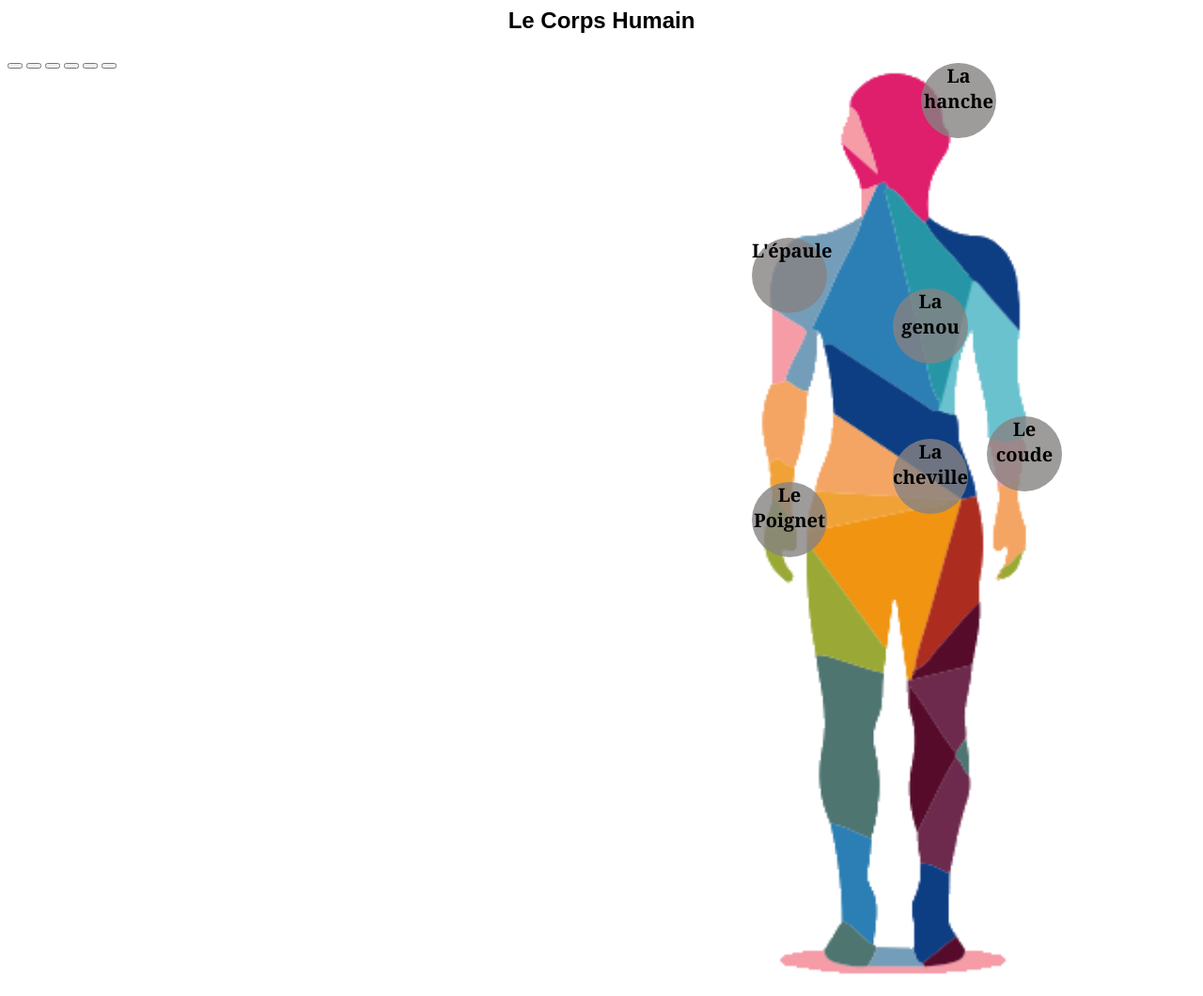
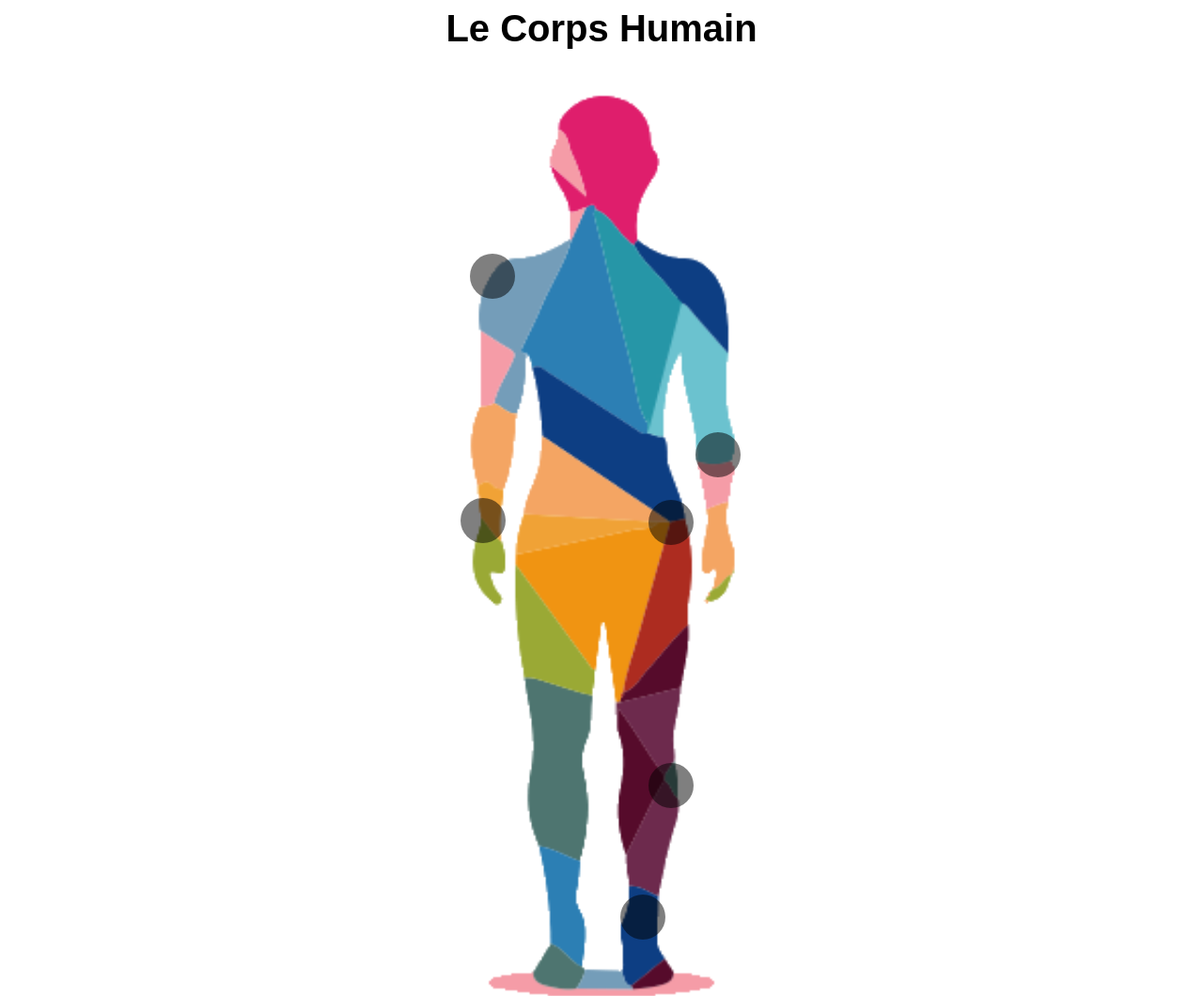
Before and after one commit to Aiiishaaa/JavaScript, a plain HTML site: page [Niveau 1] 11 exercices à faire de préférence seul + Boss de fin/Projet Javascript - Hopital GrosBobo/index.html in a window 1280 px wide. Shown: the top 1060 px of the page at 94% size. Before the commit the page ends 800 px from the top, so only its background shows below. Drawn offline with Linux system fonts and the light colour scheme.

Commit message:
2nd commit

```diff
--- a/[Niveau 1] 11 exercices à faire de préférence seul + Boss de fin/Projet Javascript - Hopital GrosBobo/index.html
+++ b/[Niveau 1] 11 exercices à faire de préférence seul + Boss de fin/Projet Javascript - Hopital GrosBobo/index.html
@@ -8,65 +8,54 @@
 </head>
 
 <body>
+    <div class="content">
 
-    <h2> Le Corps Humain </h2>
+        <h1>Le Corps Humain</h1>
+        <div class="page">
+            <div class="partie-gauche">
+                <img alt="corps humain" src="corps.png" />
+                <bouton id="epaule" class="btn" onClick="showContent(1)"></bouton>
+                <bouton id="poignet" class="btn" onClick="showContent(2)"></bouton>
+                <bouton id="coude" class="btn" onClick="showContent(3)"></bouton>
+                <bouton id="hanche" class="btn" onClick="showContent(4)"></bouton>
+                <bouton id="genou" class="btn" onClick="showContent(5)"></bouton>
+                <bouton id="cheville" class="btn" onClick="showContent(6)"></bouton>
 
+            </div>
+            <div class="partie-droite">
+                <p id="title1" style="display:none">
+                    <span> L'épaule </span> (nom féminin) est la région morphologique se situant à la jonction du tronc avec le membre supérieur. Elle comporte plusieurs articulations qui concourent à en faire le complexe articulaire le plus mobile du
+                    corps humain. Elle permet d'orienter le membre supérieur dans l'espace, autorisant en particulier son extrémité effectrice, la main, à assurer ses rôles de préhension et de communication avec l'environnement situé à sa portée.
+                </p>
 
-    <img alt="corps humain" src="corps.png" />
+                <p id="title2" style="display:none">
+                    <span> Le poignet </span> est une région du membre supérieur située entre la main et l'avant-bras, et contenant le carpe. Élément-clé pour le fonctionnement de la main, il permet les mouvements (c'est-à-dire les changements de place
+                    et d’orientation) de la main par rapport à l’avant-bras, transmet les forces appliquées de la main à l’avant-bras, permet d'adapter la capacité de flexion-extension maximale des doigts et de la préhension.
+                </p>
 
+                <p id="title3" style="display:none">
+                    <span> Le coude </span> (ou articulation olécranienne) est la partie du membre supérieur située entre le bras et l'avant-bras. Cette articulation comprend en avant la région du « pli du coude » (ou fosse cubitale). C'est un complexe
+                    articulaire synovial du membre supérieur humain reliant le bras à l'avant-bras. Il unit ainsi trois os entre eux : le radius, l'ulna (cubitus) et l'humérus.
+                </p>
 
-    <button id="btn" type="button1">
-    <h1 class="epaule" onClick="showHxContent(1)"> L'épaule </h1>
-    <div id="title1" style="display:none">
-        <p>L'épaule (nom féminin) est la région morphologique se situant à la jonction du tronc avec le membre supérieur.</p>
-        <p>Elle comporte plusieurs articulations qui concourent à en faire le complexe articulaire le plus mobile du corps humain. </p>
-        <p>Elle permet d'orienter le membre supérieur dans l'espace, autorisant en particulier son extrémité effectrice, la main, à assurer ses rôles de préhension et de communication avec l'environnement situé à sa portée.</p>
+                <p id="title4" style="display:none">
+                    <span> La hanche</span> ou articulation coxo-fémorale est une articulation (sphéroïde) qui permet de joindre la cuisse au bassin. Elle met en jeu deux os : l'os coxal et le fémur.
+                </p>
+
+                <p id="title5" style="display:none">
+                    <span> Le genou </span>est une articulation qui permet de joindre la jambe à la cuisse. Elle met en jeu trois os, le fémur, le tibia et la patella, par le biais de trois articulations, l'articulation fémoro-patellaire et la double
+                    articulation fémoro-tibiale.
+                </p>
+
+                <p id="title6" style="display:none">
+                    <span> La cheville</span> ou cou-de-pied est l'articulation qui relie la jambe et le pied. Elle est parfois sujette à des entorses, le plus souvent externes par flexion plantaire et pied en équin. Une cheville adulte est composée,
+                    au point de vue osseux, de l'épiphyse inférieure du tibia (malléole interne et plafond), de l'épiphyse inférieure de la fibula (ou péroné) (malléole externe) et du talus (ou astragale). Classiquement, on parle d'articulation supinale
+                    de l'arrière pied. </p>
+                </p>
+
+            </div>
+        </div>
     </div>
-</button>
-
-    <button id="btn" type="button2">
-    <h1 class="poignet" onClick="showHxContent(2)"> Le Poignet </h1>
-    <div id="title2" style="display:none">
-        <p> Le poignet est une région du membre supérieur située entre la main et l'avant-bras, et contenant le carpe.</p>
-        <p> Élément-clé pour le fonctionnement de la main, il permet les mouvements (c'est-à-dire les changements de place et d’orientation) de la main par rapport à l’avant-bras, transmet les forces appliquées de la main à l’avant-bras, permet d'adapter
-            la capacité de flexion-extension maximale des doigts et de la préhension</p>
-    </div>
-</button>
-
-    <button id="btn" type="button3">
-    <h1  id="btn" class="coude" onClick="showHxContent(3)"> Le coude</h1>
-    <div id="title3" style="display:none">
-        <p> Le coude (ou articulation olécranienne) est la partie du membre supérieur située entre le bras et l'avant-bras. Cette articulation comprend en avant la région du « pli du coude » (ou fosse cubitale). C'est un complexe articulaire synovial du membre
-            supérieur humain reliant le bras à l'avant-bras. Il unit ainsi trois os entre eux : le radius, l'ulna (cubitus) et l'humérus.</p>
-    </div>
-</button>
-
-    <button id="btn" type="button4">
-    <h1 class="hanche" onClick="showHxContent(4)"> La hanche </h1>
-    <div id="title4" style="display:none">
-
-        <p>La hanche ou articulation coxo-fémorale est une articulation (sphéroïde) qui permet de joindre la cuisse au bassin.</p>
-        <p> Elle met en jeu deux os : l'os coxal et le fémur.</p>
-    </div>
-    </button>
-
-
-    <button id="btn" type="button5">
-    <h1 class="genou" onClick="showHxContent(5)"> La genou </h1>
-    <div id="title5" style="display:none">
-        <p> Le genou est une articulation qui permet de joindre la jambe à la cuisse. Elle met en jeu trois os, le fémur, le tibia et la patella, par le biais de trois articulations, l'articulation fémoro-patellaire et la double articulation fémoro-tibiale.
-        </p>
-    </div>
-</button>
-    <button id="btn" type="button6">
-    <h1 class="cheville" onClick="showHxContent(6)"> La cheville </h1>
-    <div id="title6" style="display:none">
-
-        <p> La cheville ou cou-de-pied est l'articulation qui relie la jambe et le pied. Elle est parfois sujette à des entorses, le plus souvent externes par flexion plantaire et pied en équin.</p>
-        <p>Une cheville adulte est composée, au point de vue osseux, de l'épiphyse inférieure du tibia (malléole interne et plafond), de l'épiphyse inférieure de la fibula (ou péroné) (malléole externe) et du talus (ou astragale).</p>
-        <p> Classiquement, on parle d'articulation supinale de l'arrière pied. </p>
-    </div>
-</button>
 </body>
 
 </html>
--- a/[Niveau 1] 11 exercices à faire de préférence seul + Boss de fin/Projet Javascript - Hopital GrosBobo/lib.js
+++ b/[Niveau 1] 11 exercices à faire de préférence seul + Boss de fin/Projet Javascript - Hopital GrosBobo/lib.js
@@ -1,5 +1,12 @@
-function showHxContent(pNumber) {
-    vDiv = document.getElementById("title" + pNumber);
-    vDiv.style.display = "block";
-    document.getElementsByTagName.get
+function showContent(pNumber) {
+    deleteAllP(pNumber);
+    var p = document.getElementById('title' + pNumber)
+    p.style.display = "block";
 }
+
+function deleteAllP(pNumber) {
+    hideP = document.getElementsByTagName("p");
+    for (var i = 0; i < hideP.length; i++) {
+        hideP.item(i).style.display = "none";
+    }
+}
--- a/[Niveau 1] 11 exercices à faire de préférence seul + Boss de fin/Projet Javascript - Hopital GrosBobo/style.css
+++ b/[Niveau 1] 11 exercices à faire de préférence seul + Boss de fin/Projet Javascript - Hopital GrosBobo/style.css
@@ -1,80 +1,85 @@
-                     h2 {
+h1 {
+    font-family: Arial, Helvetica, sans-serif;
+    font-size: 40px;
     text-align: center;
-                         font-family: Arial, Helvetica, sans-serif;
 }
 
-                     h1 {
-                         font-family: Cambria, Cochin, Georgia, Times, 'Times New Roman', serif;
-                         font-size: 20px;
+.content {
+    width: 30%;
+    margin: auto;
+    font-size: 30px;
+}
+
+span {
+    font-weight: bold;
+    color: rgb(206, 19, 59);
+    font-size: 40px;
+}
+
+.page {
+    display: flex;
+    flex-direction: column;
+}
+
+.partie-gauche {
+    position: relative;
+    margin: auto;
+    flex-grow: 0;
 }
 
 img {
-                         left: 800px;
-                         position: absolute;
+    right: 520px;
     height: 1000px;
     width: 300px;
 }
 
-                     .epaule {
+.btn {
     position: absolute;
-                         left: 800px;
-                         top: 240px;
-                         height: 80px;
-                         width: 80px;
+    padding: 1.5rem;
+    background-color: rgba(0, 0, 0, .5);
     border-radius: 50%;
-                         background-color: rgba(134, 131, 131, 0.8);
+    cursor: pointer;
 }
 
-                     .poignet {
-                         position: absolute;
-                         top: 500px;
-                         left: 800px;
-                         height: 80px;
-                         width: 80px;
-                         border-radius: 50%;
-                         background-color: rgba(134, 131, 131, 0.8);
+.btn:active {
+    background-color: rgba(184, 18, 18, 0.8);
 }
 
-                     .coude {
-                         position: absolute;
-                         top: 430px;
-                         left: 1050px;
-                         height: 80px;
-                         width: 80px;
-                         border-radius: 50%;
-                         background-color: rgba(134, 131, 131, 0.8);
+#epaule {
+    left: 10px;
+    top: 190px;
 }
 
-                     .cheville {
-                         position: absolute;
-                         bottom: 240px;
-                         left: 950px;
-                         height: 80px;
-                         width: 80px;
-                         border-radius: 50%;
-                         background-color: rgba(134, 131, 131, 0.8);
+#poignet {
+    top: 450px;
+    left: 0px;
 }
 
-                     .genou {
-                         position: absolute;
-                         bottom: 400px;
-                         left: 950px;
-                         height: 80px;
-                         width: 80px;
-                         border-radius: 50%;
-                         background-color: rgba(134, 131, 131, 0.8);
+#coude {
+    top: 380px;
+    left: 250px;
 }
 
-                     .hanche {
-                         position: absolute;
-                         bottom: 640px;
-                         left: 980px;
-                         height: 80px;
-                         width: 80px;
-                         border-radius: 50%;
-                         background-color: rgba(134, 131, 131, 0.8);
+#hanche {
+    bottom: 500px;
+    left: 200px;
 }
 
-                     .important {
-                         background-color: rgb(rgb(179, 79, 79)(206, 191, 191), green, blue);
+#genou {
+    bottom: 220px;
+    left: 200px;
 }
+
+#cheville {
+    bottom: 80px;
+    left: 170px;
+}
+
+@media screen and (min-width: 600px) {
+    .page {
+        flex-direction: row;
+    }
+    .partie-droite {
+        margin: unset;
+    }
+}
```
Lines whose indentation alone changed are shown as unchanged.
